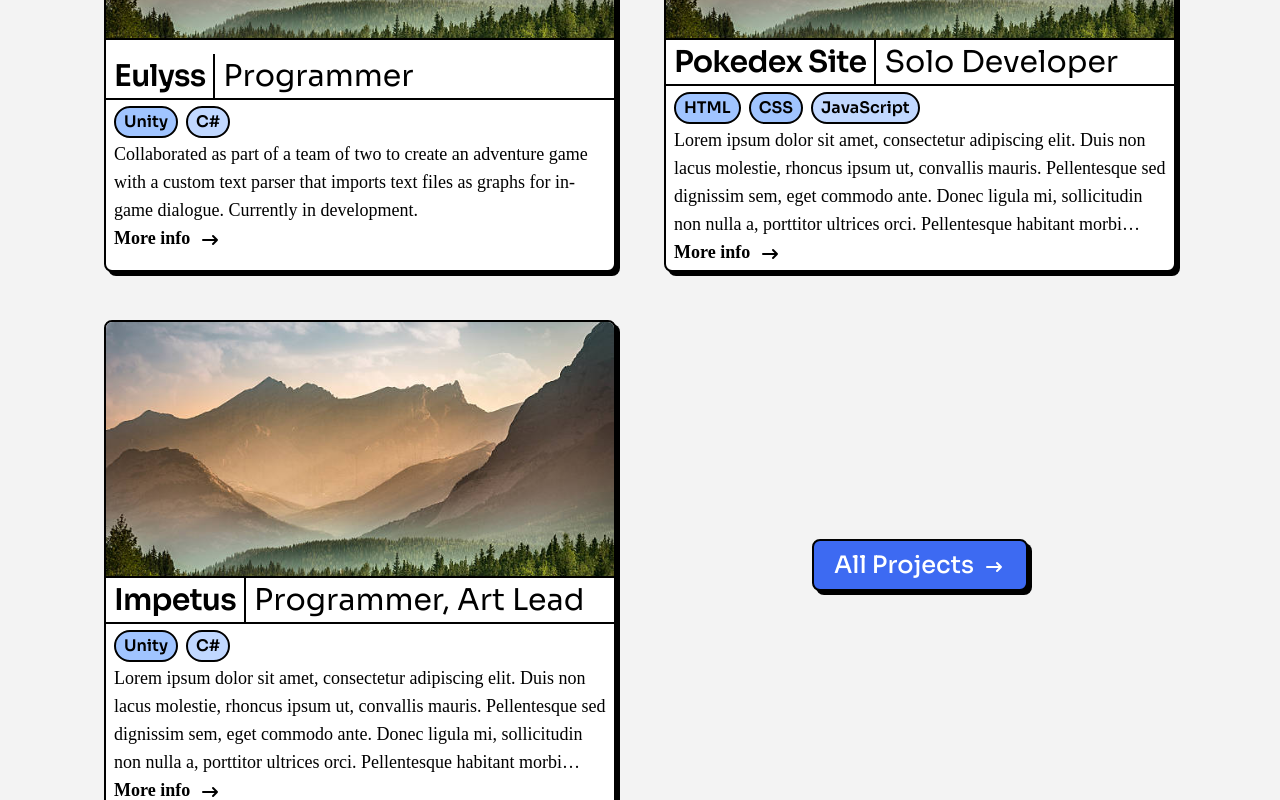
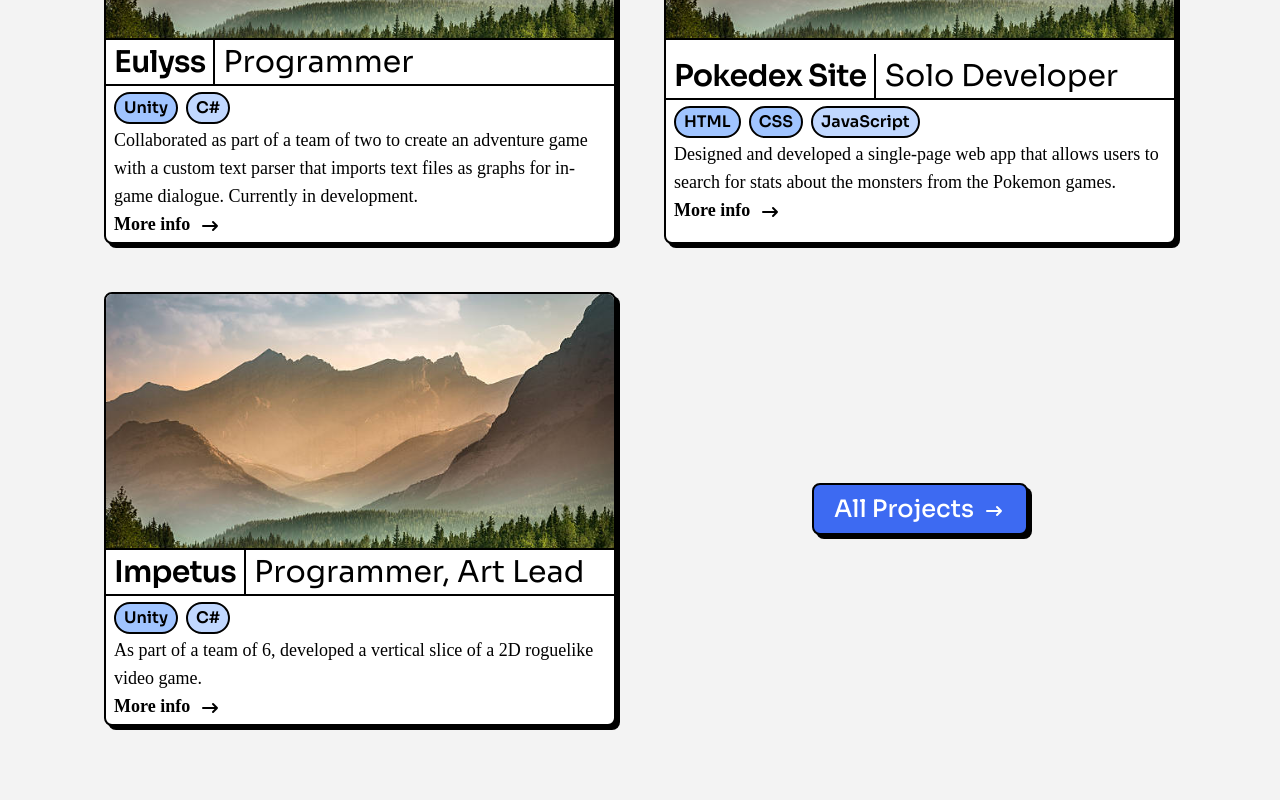
Before and after one commit to Ziad-J05/Portfolio-Site, a React (Vite) app: page / in a window 1280 px wide. Shown: the part 2180-2980 px from the top of the page. Built offline with nearby package versions, Linux system fonts and the light colour scheme; a web font is replaced by a local one.

Commit message:
added text content and fixed project page layout

```diff
--- a/src/data/MyProjects.ts
+++ b/src/data/MyProjects.ts
@@ -9,18 +9,13 @@ export const MyProjects: ProjectData[] = [
         skills: [MySkills.Unity, MySkills.CSharp],
         thumbnailSrc: '/placeholder-photo.jpg',
         description: [
-            'Collaborated as part of a team of two to create an adventure game with a custom text parser that imports text files as graphs for in-game dialogue. Currently in development. ',
-            'Lorem ipsum dolor sit amet, consectetur adipiscing elit. Duis non lacus molestie, rhoncus ipsum ut, convallis mauris. Pellentesque sed dignissim sem, eget commodo ante. Donec ligula mi, sollicitudin non nulla a, porttitor ultrices orci. Pellentesque habitant morbi tristique senectus et netus et malesuada fames ac turpis egestas. Praesent finibus sed ligula a ornare. Vestibulum vehicula accumsan ante, id feugiat est fringilla at. Phasellus ullamcorper sodales augue, et malesuada mi. ',
-            'Lorem ipsum dolor sit amet, consectetur adipiscing elit. Duis non lacus molestie, rhoncus ipsum ut, convallis mauris. Pellentesque sed dignissim sem, eget commodo ante. Donec ligula mi, sollicitudin non nulla a, porttitor ultrices orci. Pellentesque habitant morbi tristique senectus et netus et malesuada fames ac turpis egestas. Praesent finibus sed ligula a ornare. Vestibulum vehicula accumsan ante, id feugiat est fringilla at. Phasellus ullamcorper sodales augue, et malesuada mi. ',
+            'Collaborated as part of a team of two to create an adventure game with a custom text parser that imports text files as graphs for in-game dialogue. Currently in development.',
+            `Eulyss is currently being developed in Unity with C#. All of the dialogue in the game is written with Twine, and read into Unity as a JSON. Our custom text parser turns this file into a graph that is then displayed by the current scene's UI manager.`,
+            `To organize the production team, we used Jira to implement an Agile workflow. We also planned out our architecture with a shared UML diagram on Lucidchart.`
         ],
         sampleLink:'https://cytastorm.itch.io/eulyss-prologue' ,
         githubLink:'https://github.com/CytaStorm/Taken',
-        processImages:[
-            { source:"/placeholder-photo.jpg", caption:"This is a description. Hello!"},
-            { source:"/placeholder-photo.jpg", caption:"This is another description."},
-            { source:"/placeholder-photo.jpg", caption:""},
-            { source:"/placeholder-photo.jpg", caption:"That last one had no description."},
-        ]
+        processImages:[]
     },
 
     {   projectName: 'Pokedex Site',
@@ -29,18 +24,12 @@ export const MyProjects: ProjectData[] = [
         skills: [MySkills.HTML, MySkills.CSS, MySkills.JavaScript],
         thumbnailSrc: '/placeholder-photo.jpg',
         description: [
-            'Lorem ipsum dolor sit amet, consectetur adipiscing elit. Duis non lacus molestie, rhoncus ipsum ut, convallis mauris. Pellentesque sed dignissim sem, eget commodo ante. Donec ligula mi, sollicitudin non nulla a, porttitor ultrices orci. Pellentesque habitant morbi tristique senectus et netus et malesuada fames ac turpis egestas. Praesent finibus sed ligula a ornare. Vestibulum vehicula accumsan ante, id feugiat est fringilla at. Phasellus ullamcorper sodales augue, et malesuada mi. ',
-            'Lorem ipsum dolor sit amet, consectetur adipiscing elit. Duis non lacus molestie, rhoncus ipsum ut, convallis mauris. Pellentesque sed dignissim sem, eget commodo ante. Donec ligula mi, sollicitudin non nulla a, porttitor ultrices orci. Pellentesque habitant morbi tristique senectus et netus et malesuada fames ac turpis egestas. Praesent finibus sed ligula a ornare. Vestibulum vehicula accumsan ante, id feugiat est fringilla at. Phasellus ullamcorper sodales augue, et malesuada mi. ',
-            'Lorem ipsum dolor sit amet, consectetur adipiscing elit. Duis non lacus molestie, rhoncus ipsum ut, convallis mauris. Pellentesque sed dignissim sem, eget commodo ante. Donec ligula mi, sollicitudin non nulla a, porttitor ultrices orci. Pellentesque habitant morbi tristique senectus et netus et malesuada fames ac turpis egestas. Praesent finibus sed ligula a ornare. Vestibulum vehicula accumsan ante, id feugiat est fringilla at. Phasellus ullamcorper sodales augue, et malesuada mi. ',
+            'Designed and developed a single-page web app that allows users to search for stats about the monsters from the Pokemon games.',
+            `This site was created using HTML, CSS, and JavaScript. It gets its data from the PokeAPI, and parses this data in a user-friendly, easy-to-read form. The site also utilizes local storage to keep track of users' previous searches.`,
         ],
-        sampleLink:'#' ,
-        githubLink:'#',
-        processImages:[
-            { source:"/placeholder-photo.jpg", caption:"This is a description. Hello!"},
-            { source:"/placeholder-photo.jpg", caption:"This is another description."},
-            { source:"/placeholder-photo.jpg", caption:""},
-            { source:"/placeholder-photo.jpg", caption:"That last one had no description."},
-        ]
+        sampleLink:'https://people.rit.edu/zj7206/235/project2/' ,
+        githubLink:'',
+        processImages:[]
     },
 
     {   projectName: 'Impetus',
@@ -49,18 +38,14 @@ export const MyProjects: ProjectData[] = [
         skills: [MySkills.Unity, MySkills.CSharp],
         thumbnailSrc: '/placeholder-photo.jpg',
         description: [
-            'Lorem ipsum dolor sit amet, consectetur adipiscing elit. Duis non lacus molestie, rhoncus ipsum ut, convallis mauris. Pellentesque sed dignissim sem, eget commodo ante. Donec ligula mi, sollicitudin non nulla a, porttitor ultrices orci. Pellentesque habitant morbi tristique senectus et netus et malesuada fames ac turpis egestas. Praesent finibus sed ligula a ornare. Vestibulum vehicula accumsan ante, id feugiat est fringilla at. Phasellus ullamcorper sodales augue, et malesuada mi. ',
-            'Lorem ipsum dolor sit amet, consectetur adipiscing elit. Duis non lacus molestie, rhoncus ipsum ut, convallis mauris. Pellentesque sed dignissim sem, eget commodo ante. Donec ligula mi, sollicitudin non nulla a, porttitor ultrices orci. Pellentesque habitant morbi tristique senectus et netus et malesuada fames ac turpis egestas. Praesent finibus sed ligula a ornare. Vestibulum vehicula accumsan ante, id feugiat est fringilla at. Phasellus ullamcorper sodales augue, et malesuada mi. ',
-            'Lorem ipsum dolor sit amet, consectetur adipiscing elit. Duis non lacus molestie, rhoncus ipsum ut, convallis mauris. Pellentesque sed dignissim sem, eget commodo ante. Donec ligula mi, sollicitudin non nulla a, porttitor ultrices orci. Pellentesque habitant morbi tristique senectus et netus et malesuada fames ac turpis egestas. Praesent finibus sed ligula a ornare. Vestibulum vehicula accumsan ante, id feugiat est fringilla at. Phasellus ullamcorper sodales augue, et malesuada mi. ',
+            'As part of a team of 6, developed a vertical slice of a 2D roguelike video game.',
+            `The game was developed in Unity with C#. I worked as one of the team's software developers, and designed and implemented an algorithm that randomly generates dungeons for the player to explore. Dungeons are internally stored as graphs of room objects, and these rooms are assembled at runtime using prefabs.`,
+            `To organize the development team, our production manager utilized Jira to implement an Agile workflow. We were assigned weekly sprints and shared our progress during each sprint on biweekly video calls. Using this approach, we were able to finish the vertical slice in the span of three months.`,
+            `I also juggled my role as a software developer with being the project's art lead. I designed the game's level art and user interface elements to both convey the game's aesthetics and be as readable as possible. I also created all of the game's level art in Krita, that our level designer then implemented in the room prefabs for the dungeons.`
         ],
-        sampleLink:'#' ,
-        githubLink:'#',
-        processImages:[
-            { source:"/placeholder-photo.jpg", caption:"This is a description. Hello!"},
-            { source:"/placeholder-photo.jpg", caption:"This is another description."},
-            { source:"/placeholder-photo.jpg", caption:""},
-            { source:"/placeholder-photo.jpg", caption:"That last one had no description."},
-        ]
+        sampleLink:'',
+        githubLink:'',
+        processImages:[]
     },
 
     {   projectName: 'Space Trucker',
@@ -69,18 +54,13 @@ export const MyProjects: ProjectData[] = [
         skills: [MySkills.HTML, MySkills.CSS, MySkills.JavaScript, MySkills.PixiJS],
         thumbnailSrc: '/placeholder-photo.jpg',
         description: [
-            'Lorem ipsum dolor sit amet, consectetur adipiscing elit. Duis non lacus molestie, rhoncus ipsum ut, convallis mauris. Pellentesque sed dignissim sem, eget commodo ante. Donec ligula mi, sollicitudin non nulla a, porttitor ultrices orci. Pellentesque habitant morbi tristique senectus et netus et malesuada fames ac turpis egestas. Praesent finibus sed ligula a ornare. Vestibulum vehicula accumsan ante, id feugiat est fringilla at. Phasellus ullamcorper sodales augue, et malesuada mi. ',
-            'Lorem ipsum dolor sit amet, consectetur adipiscing elit. Duis non lacus molestie, rhoncus ipsum ut, convallis mauris. Pellentesque sed dignissim sem, eget commodo ante. Donec ligula mi, sollicitudin non nulla a, porttitor ultrices orci. Pellentesque habitant morbi tristique senectus et netus et malesuada fames ac turpis egestas. Praesent finibus sed ligula a ornare. Vestibulum vehicula accumsan ante, id feugiat est fringilla at. Phasellus ullamcorper sodales augue, et malesuada mi. ',
-            'Lorem ipsum dolor sit amet, consectetur adipiscing elit. Duis non lacus molestie, rhoncus ipsum ut, convallis mauris. Pellentesque sed dignissim sem, eget commodo ante. Donec ligula mi, sollicitudin non nulla a, porttitor ultrices orci. Pellentesque habitant morbi tristique senectus et netus et malesuada fames ac turpis egestas. Praesent finibus sed ligula a ornare. Vestibulum vehicula accumsan ante, id feugiat est fringilla at. Phasellus ullamcorper sodales augue, et malesuada mi. ',
+            'Space Trucker is a web-based arcade game I designed and developed using HTML, CSS, and JavaScript.',
+            'I designed this game from the ground up, with the inital pitch being a cross between Flappy Bird and Snake. The goal was to make an addictive, replayable arcade game that could function on web and mobile.',
+            `I built the engine for this game from the ground up, using the Pixi.js library to render graphics to the page. The game uses a finite state machine to switch between gameplay, the pause screen, the title menu, and the game over screen. For the collision in the game, I implemented Jeffery Thompson's circle-rectangle collision algorithm.`,
         ],
-        sampleLink:'#' ,
-        githubLink:'#',
-        processImages:[
-            { source:"/placeholder-photo.jpg", caption:"This is a description. Hello!"},
-            { source:"/placeholder-photo.jpg", caption:"This is another description."},
-            { source:"/placeholder-photo.jpg", caption:""},
-            { source:"/placeholder-photo.jpg", caption:"That last one had no description."},
-        ]
+        sampleLink:'https://people.rit.edu/zj7206/235/project3/' ,
+        githubLink: '',
+        processImages:[]
     },
 
     {   projectName: 'Gravity Game',
@@ -89,37 +69,30 @@ export const MyProjects: ProjectData[] = [
         skills: [MySkills.CPlusPlus, MySkills.SFML, MySkills.Box2D],
         thumbnailSrc: '/placeholder-photo.jpg',
         description: [
-            'Lorem ipsum dolor sit amet, consectetur adipiscing elit. Duis non lacus molestie, rhoncus ipsum ut, convallis mauris. Pellentesque sed dignissim sem, eget commodo ante. Donec ligula mi, sollicitudin non nulla a, porttitor ultrices orci. Pellentesque habitant morbi tristique senectus et netus et malesuada fames ac turpis egestas. Praesent finibus sed ligula a ornare. Vestibulum vehicula accumsan ante, id feugiat est fringilla at. Phasellus ullamcorper sodales augue, et malesuada mi. ',
-            'Lorem ipsum dolor sit amet, consectetur adipiscing elit. Duis non lacus molestie, rhoncus ipsum ut, convallis mauris. Pellentesque sed dignissim sem, eget commodo ante. Donec ligula mi, sollicitudin non nulla a, porttitor ultrices orci. Pellentesque habitant morbi tristique senectus et netus et malesuada fames ac turpis egestas. Praesent finibus sed ligula a ornare. Vestibulum vehicula accumsan ante, id feugiat est fringilla at. Phasellus ullamcorper sodales augue, et malesuada mi. ',
-            'Lorem ipsum dolor sit amet, consectetur adipiscing elit. Duis non lacus molestie, rhoncus ipsum ut, convallis mauris. Pellentesque sed dignissim sem, eget commodo ante. Donec ligula mi, sollicitudin non nulla a, porttitor ultrices orci. Pellentesque habitant morbi tristique senectus et netus et malesuada fames ac turpis egestas. Praesent finibus sed ligula a ornare. Vestibulum vehicula accumsan ante, id feugiat est fringilla at. Phasellus ullamcorper sodales augue, et malesuada mi. ',
+            'Gravity Game is a arcade-styled video game that I developed using C++.',
+            'I created the engine for Gravity Game in C++, using the Box2D and SFML libraries. These allowed me to render shapes and textures to the screen, and to implement physics simulations, respectively.',
         ],
-        sampleLink:'#' ,
-        githubLink:'#',
+        sampleLink:'' ,
+        githubLink:'',
         processImages:[
-            { source:"/placeholder-photo.jpg", caption:"This is a description. Hello!"},
-            { source:"/placeholder-photo.jpg", caption:"This is another description."},
-            { source:"/placeholder-photo.jpg", caption:""},
-            { source:"/placeholder-photo.jpg", caption:"That last one had no description."},
         ]
     },
 
     {   projectName: 'Johnny Rocket',
-        companyName: 'Sample company name' ,
-        role: 'Sample role',
+        companyName: 'School Project' ,
+        role: 'Programmer',
         skills: [MySkills.CSharp, MySkills.Monogame],
         thumbnailSrc: '/placeholder-photo.jpg',
         description: [
-            'Lorem ipsum dolor sit amet, consectetur adipiscing elit. Duis non lacus molestie, rhoncus ipsum ut, convallis mauris. Pellentesque sed dignissim sem, eget commodo ante. Donec ligula mi, sollicitudin non nulla a, porttitor ultrices orci. Pellentesque habitant morbi tristique senectus et netus et malesuada fames ac turpis egestas. Praesent finibus sed ligula a ornare. Vestibulum vehicula accumsan ante, id feugiat est fringilla at. Phasellus ullamcorper sodales augue, et malesuada mi. ',
-            'Lorem ipsum dolor sit amet, consectetur adipiscing elit. Duis non lacus molestie, rhoncus ipsum ut, convallis mauris. Pellentesque sed dignissim sem, eget commodo ante. Donec ligula mi, sollicitudin non nulla a, porttitor ultrices orci. Pellentesque habitant morbi tristique senectus et netus et malesuada fames ac turpis egestas. Praesent finibus sed ligula a ornare. Vestibulum vehicula accumsan ante, id feugiat est fringilla at. Phasellus ullamcorper sodales augue, et malesuada mi. ',
-            'Lorem ipsum dolor sit amet, consectetur adipiscing elit. Duis non lacus molestie, rhoncus ipsum ut, convallis mauris. Pellentesque sed dignissim sem, eget commodo ante. Donec ligula mi, sollicitudin non nulla a, porttitor ultrices orci. Pellentesque habitant morbi tristique senectus et netus et malesuada fames ac turpis egestas. Praesent finibus sed ligula a ornare. Vestibulum vehicula accumsan ante, id feugiat est fringilla at. Phasellus ullamcorper sodales augue, et malesuada mi. ',
+            'Worked as a team of four to create a 2D adventure game with real-time combat and three unique levels over the span of two months. The game was developed in C#, using the Monogame library to handle inputs and render graphics.',
+            'I worked as one of the programmers on the game, and implemented algorithms for both the collisions and the player movement.',
+            `I also programmed the UI, which included making a custom button class that responded to mouse input, as well as creating a HUD that updated itself at runtime to reflect the player's current state.`,
+            `We kept track of our tasks using Trello, and met weekly in person to discuss our current progress and assign new tasks. We also made use of a design doc to keep track of our design goals.`
+
         ],
-        sampleLink:'#' ,
-        githubLink:'#',
+        sampleLink:'' ,
+        githubLink:'',
         processImages:[
-            { source:"/placeholder-photo.jpg", caption:"This is a description. Hello!"},
-            { source:"/placeholder-photo.jpg", caption:"This is another description."},
-            { source:"/placeholder-photo.jpg", caption:""},
-            { source:"/placeholder-photo.jpg", caption:"That last one had no description."},
         ]
     },
 ]
```
Also changed, not shown: src/components/LinkButton.tsx (+12 -7 lines), src/pages/ProjectPage.tsx (+5 -4 lines).
